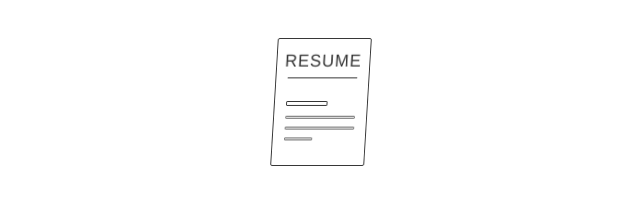
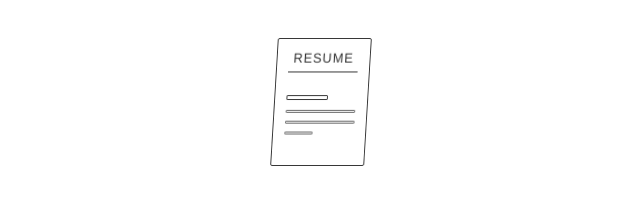
Before and after one commit to nathanjcx/nathanjcx.github.io, a plain HTML site: page index.html in a window 1280 px wide. Shown: the part 724-928 px from the top of the page, 319-959 px from the left. Drawn offline with Linux system fonts and the light colour scheme.

Commit message:
Compensate font scaling: shrink RESUME label for Day/Night modes

```diff
--- a/styles.css
+++ b/styles.css
@@ -298,7 +298,7 @@ body {
 .resume-text-label {
     width: 100%;
     box-sizing: border-box;
-    font-size: 1.1em;
+    font-size: 0.85em;
     font-weight: 400;
     color: var(--text-color);
     text-align: center;
```
